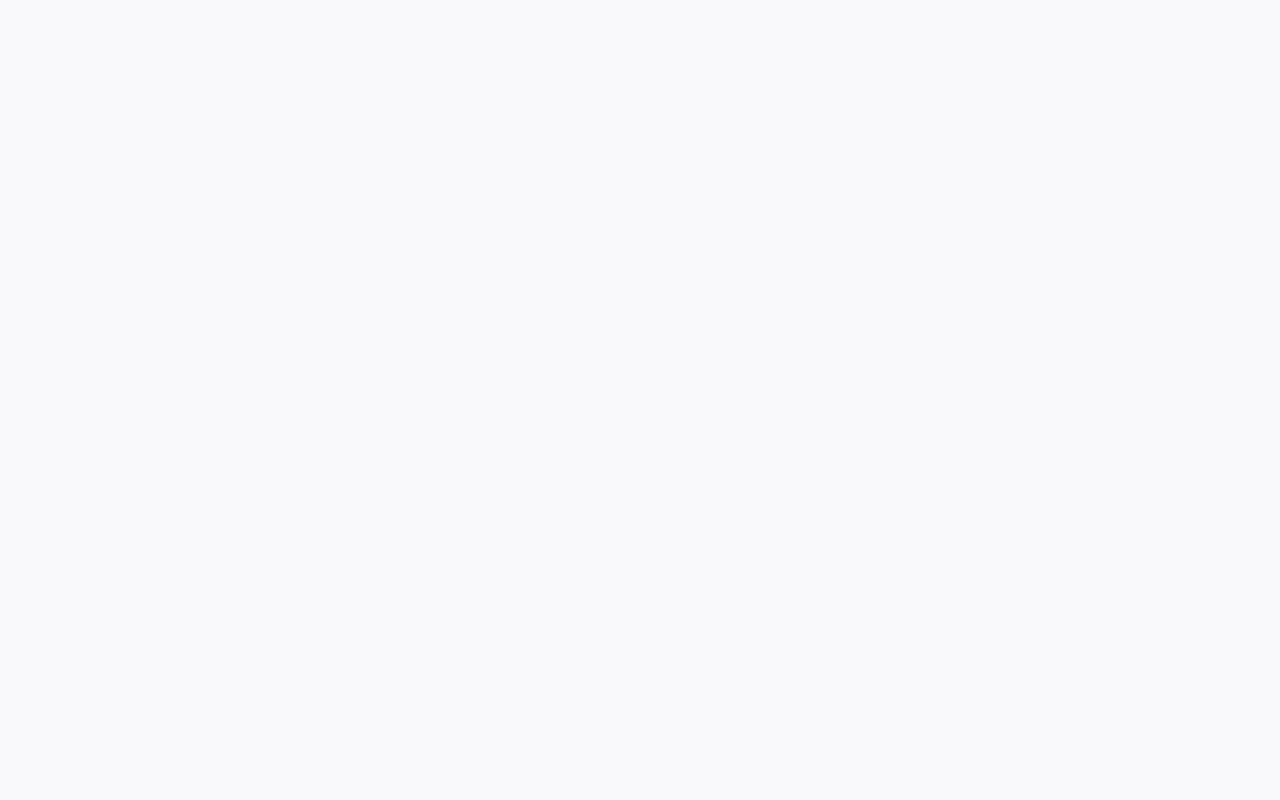
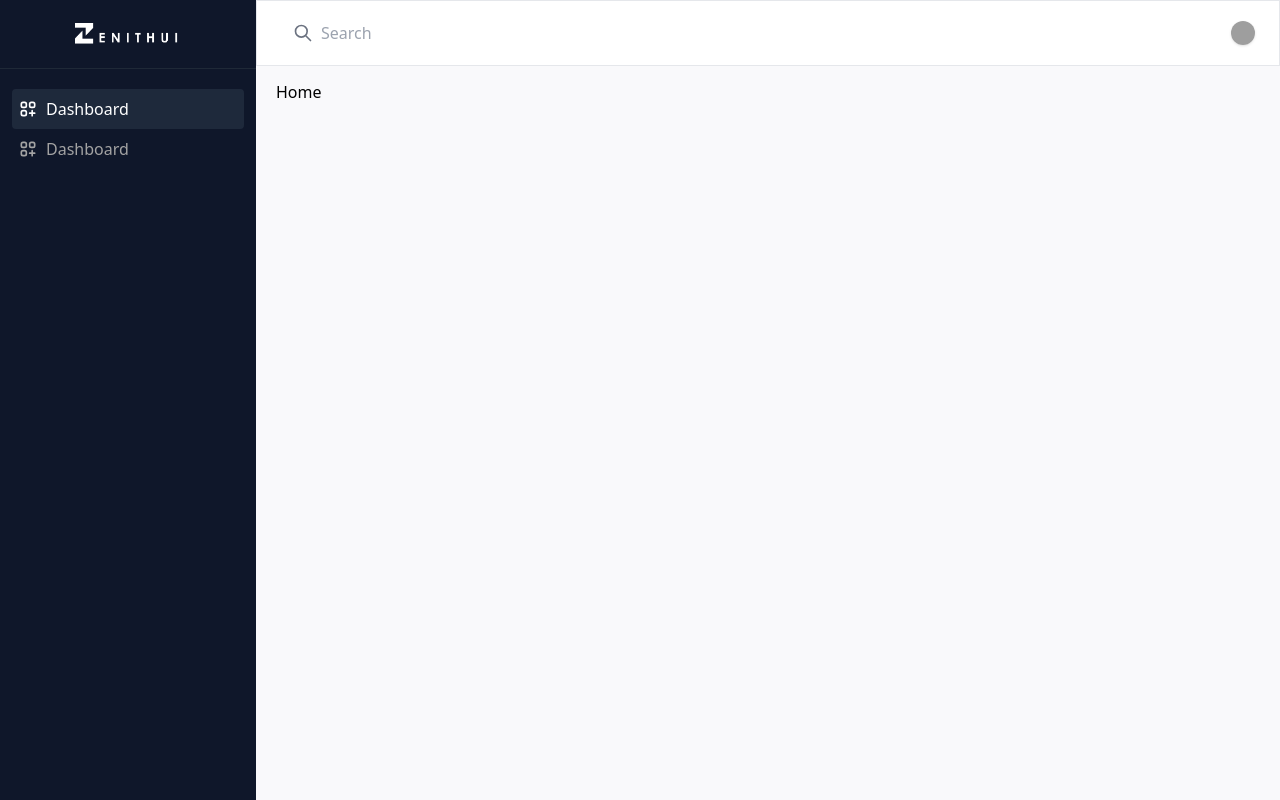
Before and after one commit to md-ali-0/Xeona, a React (Vite) app: page /dashboard in a window 1280 px wide. Built offline with nearby package versions, Linux system fonts and the light colour scheme; grey boxes are pictures that could not be loaded.

Commit message:
Dashboard Sidebar and Navbar Added

```diff
--- a/package.json
+++ b/package.json
@@ -12,6 +12,7 @@
   "dependencies": {
     "localforage": "^1.10.0",
     "match-sorter": "^6.3.1",
+    "prop-types": "^15.8.1",
     "react": "^18.2.0",
     "react-dom": "^18.2.0",
     "react-hook-form": "^7.49.2",
--- a/src/layout/Dashboard/Dashboard.jsx
+++ b/src/layout/Dashboard/Dashboard.jsx
@@ -1,10 +1,22 @@
+import { useState } from "react";
 import { Outlet } from "react-router-dom";
+import Navbar from "./Navbar";
+import Sidebar from "./Sidebar";
 
 const Dashboard = () => {
+    const [sidebarOpen, setSidebarOpen] = useState();
     return (
-        <>
-            <Outlet/>
-        </>
+        <div className="flex h-screen">
+            <Sidebar sidebarOpen={sidebarOpen} setSidebarOpen={setSidebarOpen}/>
+            <div className="flex-1 flex flex-col overflow-hidden">
+                <Navbar sidebarOpen={sidebarOpen} setSidebarOpen={setSidebarOpen}/>
+                <main className="flex-1 overflow-x-hidden overflow-y-auto">
+                    <div className="container mx-auto px-5 py-3.5">
+                        <Outlet />
+                    </div>
+                </main>
+            </div>
+        </div>
     );
 };
 
--- /dev/null
+++ b/src/layout/Dashboard/Navbar.jsx
@@ -0,0 +1,97 @@
+import PropTypes from "prop-types";
+import { useState } from "react";
+import { Link } from "react-router-dom";
+
+const Navbar = ({ sidebarOpen, setSidebarOpen }) => {
+    const [dropdownOpen, setDropdownOpen] = useState(false)
+    return (
+        <header className="flex items-center justify-between px-6 py-5 bg-white border">
+        <div className="flex items-center">
+            <button
+                onClick={() => setSidebarOpen(!sidebarOpen)}
+                className="text-gray-500 focus:outline-none lg:hidden"
+            >
+                <svg
+                    className="w-6 h-6"
+                    viewBox="0 0 24 24"
+                    fill="none"
+                    xmlns="http://www.w3.org/2000/svg"
+                >
+                    <path
+                        d="M4 6H20M4 12H20M4 18H11"
+                        stroke="currentColor"
+                        strokeWidth="2"
+                        strokeLinecap="round"
+                        strokeLinejoin="round"
+                    />
+                </svg>
+            </button>
+
+            <div className="relative mx-4 lg:mx-0">
+                <span className="absolute inset-y-0 left-0 flex items-center pl-3">
+                    <svg
+                        className="w-5 h-5 text-gray-500"
+                        viewBox="0 0 24 24"
+                        fill="none"
+                    >
+                        <path
+                            d="M21 21L15 15M17 10C17 13.866 13.866 17 10 17C6.13401 17 3 13.866 3 10C3 6.13401 6.13401 3 10 3C13.866 3 17 6.13401 17 10Z"
+                            stroke="currentColor"
+                            strokeWidth="2"
+                            strokeLinecap="round"
+                            strokeLinejoin="round"
+                        />
+                    </svg>
+                </span>
+
+                <input
+                    className="w-32 pl-10 pr-4 rounded-md form-input sm:w-64 focus:border-indigo-600"
+                    type="text"
+                    placeholder="Search"
+                />
+            </div>
+        </div>
+
+        <div className="flex items-center">
+
+            <div className="relative" >
+                <button onClick={()=>setDropdownOpen(!dropdownOpen)} className="relative block w-6 h-6 overflow-hidden rounded-full shadow focus:outline-none">
+                    <img
+                        className="object-cover w-full h-full"
+                        src={"https://images.unsplash.com/photo-1528892952291-009c663ce843?ixlib=rb-1.2.1&ixid=eyJhcHBfaWQiOjEyMDd9&auto=format&fit=crop&w=296&q=80"}
+                        alt="Your avatar"
+                    />
+                </button>
+
+                <div onClick={()=>setDropdownOpen(false)} className={`fixed inset-0 z-10 w-full h-full ${dropdownOpen?'':'hidden'}`}></div>
+
+                <div className={`absolute right-0 z-10 w-48 mt-2 overflow-hidden bg-white rounded-md shadow-xl ${dropdownOpen?'':'hidden'}`}>
+                    <Link
+                        to="#"
+                        className="block px-4 py-2 text-sm text-gray-700 hover:bg-indigo-600 hover:text-white"
+                    >
+                        Profile
+                    </Link>
+                    <Link
+                        to="#"
+                        className="block px-4 py-2 text-sm text-gray-700 hover:bg-indigo-600 hover:text-white"
+                    >
+                        Products
+                    </Link>
+                    <Link
+                        to="/login"
+                        className="block px-4 py-2 text-sm text-gray-700 hover:bg-indigo-600 hover:text-white"
+                    >
+                        Logout
+                    </Link>
+                </div>
+            </div>
+        </div>
+    </header>
+    );
+};
+Navbar.propTypes = {
+    sidebarOpen: PropTypes.bool,
+    setSidebarOpen: PropTypes.func,
+};
+export default Navbar;
--- /dev/null
+++ b/src/layout/Dashboard/Sidebar.jsx
@@ -0,0 +1,59 @@
+import PropTypes from "prop-types";
+import { HiOutlineViewGridAdd } from "react-icons/hi";
+import { NavLink } from "react-router-dom";
+import logo from "../../assets/logo/logo-dark.png";
+
+const Sidebar = ({ sidebarOpen, setSidebarOpen }) => {
+    return (
+        <>
+            <div
+                onClick={() => setSidebarOpen(!sidebarOpen)}
+                className={`fixed inset-0 z-20 transition-opacity bg-black opacity-50 lg:hidden ${
+                    sidebarOpen ? "block" : "hidden"
+                }`}
+            ></div>
+
+            <div
+                className={`fixed inset-y-0 left-0 z-30 w-64 overflow-y-auto transition duration-300 transform bg-slate-900 lg:translate-x-0 lg:static lg:inset-0 ${
+                    sidebarOpen
+                        ? "translate-x-0 ease-out"
+                        : "-translate-x-full ease-in"
+                }`}
+            >
+                <div className="flex items-center justify-center border-b border-gray-800 py-5">
+                    <img src={logo} alt="" className="w-28" />
+                </div>
+
+                <nav className="mt-5 px-3">
+                    <NavLink
+                        to="/dashboard"
+                        className={({ isActive }) =>
+                            isActive
+                                ? "flex items-center gap-2 hover:no-underline bg-[#1E293B] rounded text-white py-2 px-1.5"
+                                : "flex items-center gap-2 hover:no-underline text-neutral-400 py-2 px-1.5 "
+                        }
+                    >
+                        <HiOutlineViewGridAdd className="inline" size={20} />
+                        Dashboard
+                    </NavLink>
+                    <NavLink
+                        to="/"
+                        className={({ isActive }) =>
+                            isActive
+                                ? "flex items-center gap-2 hover:no-underline bg-[#1E293B] rounded text-white py-2 px-1.5"
+                                : "flex items-center gap-2 hover:no-underline text-neutral-400 py-2 px-1.5 "
+                        }
+                    >
+                        <HiOutlineViewGridAdd className="inline" size={20} />
+                        Dashboard
+                    </NavLink>
+                </nav>
+            </div>
+        </>
+    );
+};
+Sidebar.propTypes = {
+    sidebarOpen: PropTypes.bool,
+    setSidebarOpen: PropTypes.func,
+};
+export default Sidebar;
--- a/src/pages/auth/login/Login.jsx
+++ b/src/pages/auth/login/Login.jsx
@@ -1,10 +1,11 @@
 import { useState } from "react";
 import { useForm } from "react-hook-form";
 import { GoInfo } from "react-icons/go";
-import { Link } from "react-router-dom";
+import { Link, useNavigate } from "react-router-dom";
 
 const Login = () => {
     const [passwordShow, setPasswordShow] = useState(false);
+    const navigation = useNavigate()
     const {
         register,
         handleSubmit,
@@ -12,6 +13,7 @@ const Login = () => {
     } = useForm();
     const onSubmit = (data) => {
         console.log(data);
+        navigation('/dashboard')
     };
     return (
         <>
--- a/src/pages/auth/register/Register.jsx
+++ b/src/pages/auth/register/Register.jsx
@@ -1,10 +1,11 @@
 import { useState } from "react";
 import { useForm } from "react-hook-form";
 import { GoInfo } from "react-icons/go";
-import { Link } from "react-router-dom";
+import { Link, useNavigate } from "react-router-dom";
 
 const Register = () => {
     const [passwordShow, setPasswordShow] = useState(false);
+    const navigation = useNavigate()
     const {
         register,
         handleSubmit,
@@ -12,6 +13,7 @@ const Register = () => {
     } = useForm();
     const onSubmit = (data) => {
         console.log(data);
+        navigation('/dashboard')
     };
     return (
         <>
@@ -210,7 +212,7 @@ const Register = () => {
                                 </button>
                             </div>
                             <div className="p-5 text-sm text-center">
-                                Already registered?
+                                Already have an account?
                                 <Link
                                     to="/login"
                                     className="font-medium text-primary hover:text-blue-400 dark:text-blue-400 dark:hover:text-blue-300"
--- /dev/null
+++ b/src/pages/dashboard/home/DashboardHome.jsx
@@ -0,0 +1,9 @@
+const DashboardHome = () => {
+    return (
+        <div>
+            Home
+        </div>
+    );
+};
+
+export default DashboardHome;
```
Also changed, not shown: src/router/Router.jsx (+7 -0 lines), 1 other file (tests, documents, lock files or other folders).
